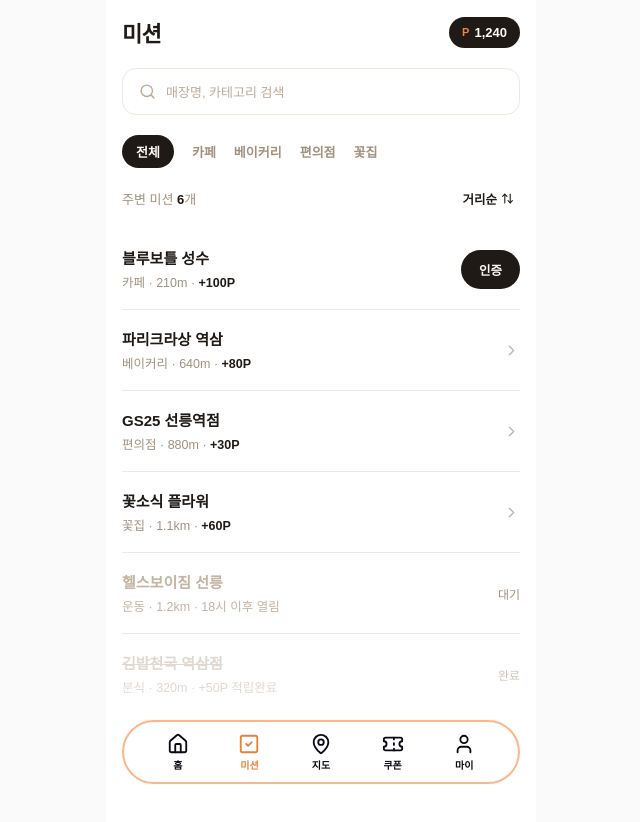
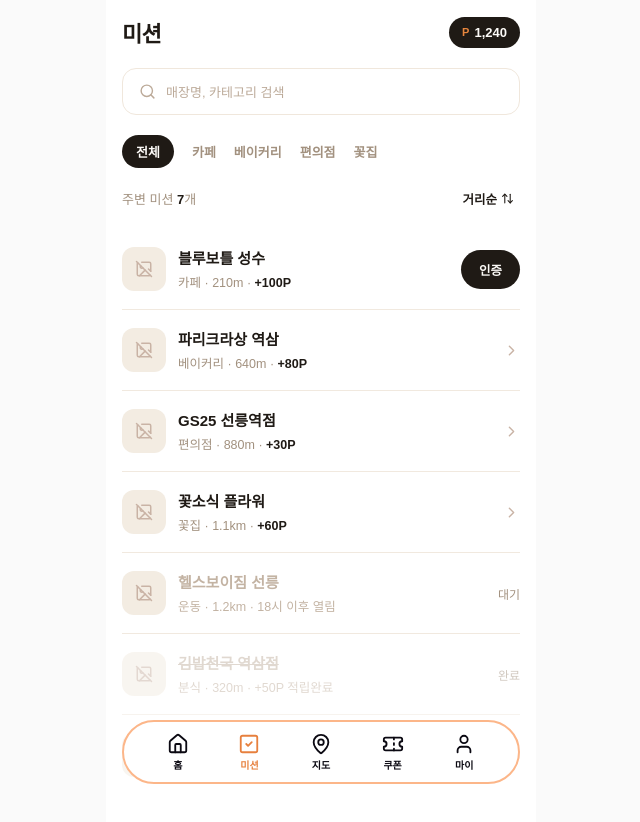
Before and after one commit to Local-Quest/Local-Quest-FE, a React (Vite) app: page /missions in a window 1280 px wide. Shown: the top 822 px of the page, without its empty margins (319-959 px from the left). Built offline with nearby package versions, Linux system fonts and the light colour scheme; a web font is replaced by a local one.

Commit message:
fix: 미션/쿠폰 페이지 누락 요소 보완

```diff
--- a/src/pages/Consumer/Coupons.tsx
+++ b/src/pages/Consumer/Coupons.tsx
@@ -1,5 +1,6 @@
 import { useState } from 'react'
 import styled from '@emotion/styled'
+import { Search } from 'lucide-react'
 import { PointsBadge } from '@/components/PointsBadge'
 
 // ---------------------------------------------------------------------------
@@ -86,6 +87,22 @@ const Title = styled.p`
   font-size: 22px;
   letter-spacing: -0.66px;
   color: #1f1a15;
+`
+
+const SearchBar = styled.div`
+  display: flex;
+  align-items: center;
+  gap: 10px;
+  padding: 13px 16px;
+  background: #ffffff;
+  border: 1px solid #f0e7dc;
+  border-radius: 14px;
+`
+
+const SearchPlaceholder = styled.p`
+  font-weight: 500;
+  font-size: 13px;
+  color: #bcaa99;
 `
 
 const TabRow = styled.div`
@@ -180,6 +197,11 @@ export function Coupons() {
         <PointsBadge points={pointBalance} />
       </Header>
 
+      <SearchBar>
+        <Search size={17} color="#bcaa99" />
+        <SearchPlaceholder>매장명 검색</SearchPlaceholder>
+      </SearchBar>
+
       <TabRow>
         {TABS.map((tab) => (
           <Tab key={tab.key} type="button" active={status === tab.key} onClick={() => setStatus(tab.key)}>
--- a/src/pages/Consumer/Missions.tsx
+++ b/src/pages/Consumer/Missions.tsx
@@ -1,5 +1,5 @@
 import styled from '@emotion/styled'
-import { Search, ArrowUpDown, ChevronRight } from 'lucide-react'
+import { Search, ArrowUpDown, ChevronRight, ImageOff } from 'lucide-react'
 import { PointsBadge } from '@/components/PointsBadge'
 
 // ---------------------------------------------------------------------------
@@ -11,7 +11,7 @@ import { PointsBadge } from '@/components/PointsBadge'
 
 const pointBalance = 1240
 
-type MissionState = 'active' | 'default' | 'waiting' | 'done'
+type MissionState = 'active' | 'default' | 'waiting' | 'done' | 'closed'
 
 interface MissionItem {
   id: string
@@ -20,6 +20,7 @@ interface MissionItem {
   distance: string
   rewardText: string
   state: MissionState
+  photoUrl?: string
 }
 
 const categories = ['전체', '카페', '베이커리', '편의점', '꽃집']
@@ -31,6 +32,7 @@ const missions: MissionItem[] = [
   { id: '4', storeName: '꽃소식 플라워', category: '꽃집', distance: '1.1km', rewardText: '+60P', state: 'default' },
   { id: '5', storeName: '헬스보이짐 선릉', category: '운동', distance: '1.2km', rewardText: '18시 이후 열림', state: 'waiting' },
   { id: '6', storeName: '김밥천국 역삼점', category: '분식', distance: '320m', rewardText: '+50P 적립완료', state: 'done' },
+  { id: '7', storeName: '컵밥나라 역삼점', category: '분식', distance: '450m', rewardText: '+40P', state: 'closed' },
 ]
 
 const Page = styled.div`
@@ -141,10 +143,31 @@ const Item = styled.div<{ dim?: boolean }>`
   }
 `
 
+const ItemLeft = styled.div`
+  display: flex;
+  align-items: center;
+  gap: 12px;
+  min-width: 0;
+`
+
+/** 매장 사진 자리표시자. 실제 사진 없으면 카테고리 아이콘으로 대체 노출 */
+const Thumbnail = styled.div<{ photoUrl?: string }>`
+  flex-shrink: 0;
+  width: 44px;
+  height: 44px;
+  border-radius: 12px;
+  background: ${(p) => (p.photoUrl ? `url(${p.photoUrl}) center/cover no-repeat` : '#f3ece2')};
+  display: flex;
+  align-items: center;
+  justify-content: center;
+  color: #c9b3a5;
+`
+
 const ItemInfo = styled.div`
   display: flex;
   flex-direction: column;
   gap: 4px;
+  min-width: 0;
 `
 
 const ItemName = styled.p<{ muted?: boolean; strike?: boolean }>`
@@ -184,10 +207,21 @@ const StatusLabel = styled.p`
   color: #a2917f;
 `
 
+const ClosedBadge = styled.span`
+  flex-shrink: 0;
+  padding: 5px 10px;
+  border-radius: 20px;
+  background: #f1e9df;
+  font-weight: 700;
+  font-size: 11px;
+  color: #a2917f;
+`
+
 function ItemRight({ mission }: { mission: MissionItem }) {
   if (mission.state === 'active') return <VerifyButton type="button">인증</VerifyButton>
   if (mission.state === 'waiting') return <StatusLabel>대기</StatusLabel>
   if (mission.state === 'done') return <StatusLabel>완료</StatusLabel>
+  if (mission.state === 'closed') return <ClosedBadge>마감됨</ClosedBadge>
   return <ChevronRight size={17} color="#c9b3a5" />
 }
 
@@ -223,10 +257,14 @@ export function Missions() {
 
       <List>
         {missions.map((mission) => {
-          const dim = mission.state === 'done'
-          const muted = mission.state === 'waiting' || mission.state === 'done'
+          const dim = mission.state === 'done' || mission.state === 'closed'
+          const muted = mission.state === 'waiting' || mission.state === 'done' || mission.state === 'closed'
           return (
             <Item key={mission.id} dim={dim}>
+              <ItemLeft>
+                <Thumbnail photoUrl={mission.photoUrl}>
+                  {!mission.photoUrl && <ImageOff size={18} />}
+                </Thumbnail>
                 <ItemInfo>
                   <ItemName muted={muted} strike={mission.state === 'done'}>
                     {mission.storeName}
@@ -240,6 +278,7 @@ export function Missions() {
                     )}
                   </ItemMeta>
                 </ItemInfo>
+              </ItemLeft>
               <ItemRight mission={mission} />
             </Item>
           )
```
Lines whose indentation alone changed are shown as unchanged.
